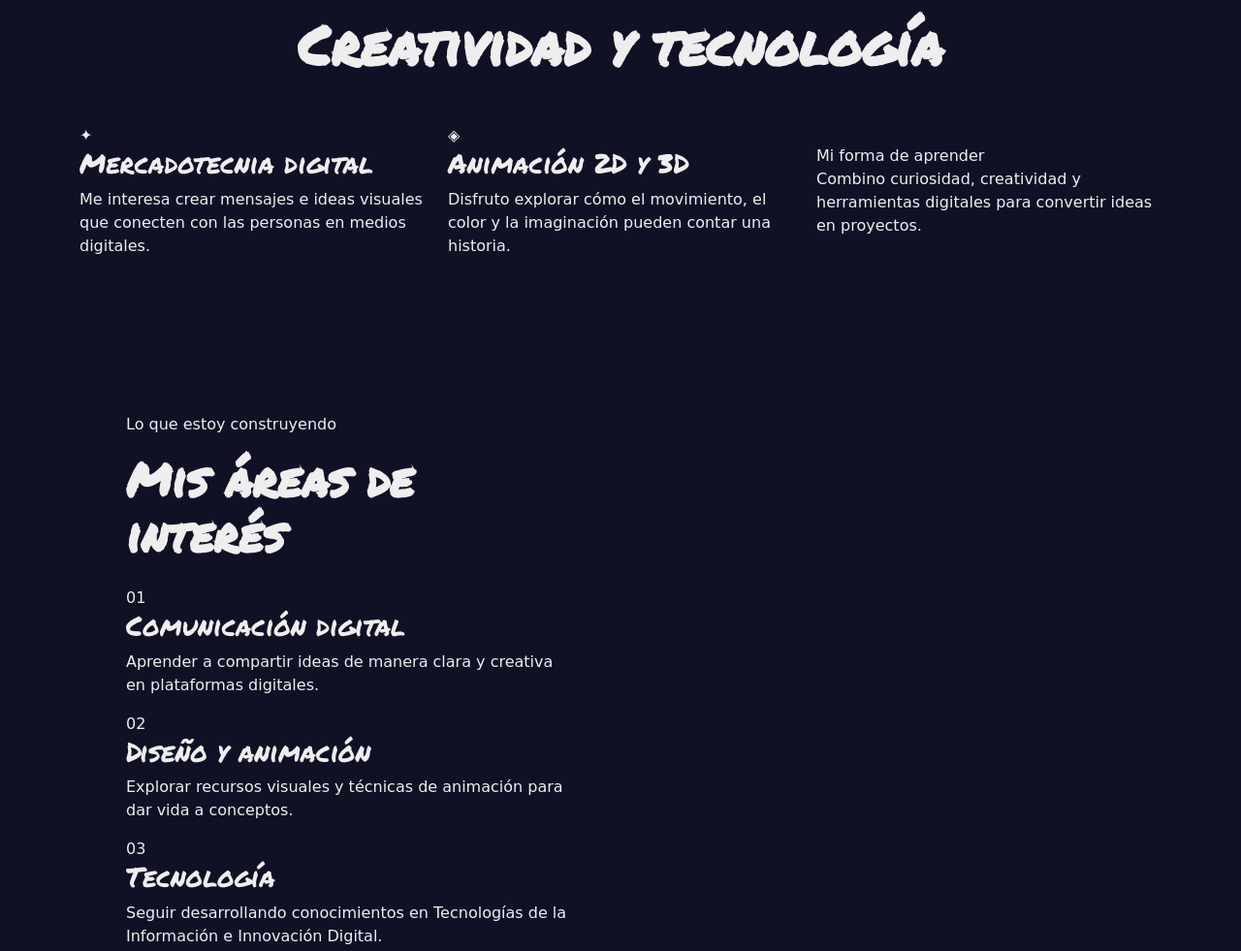
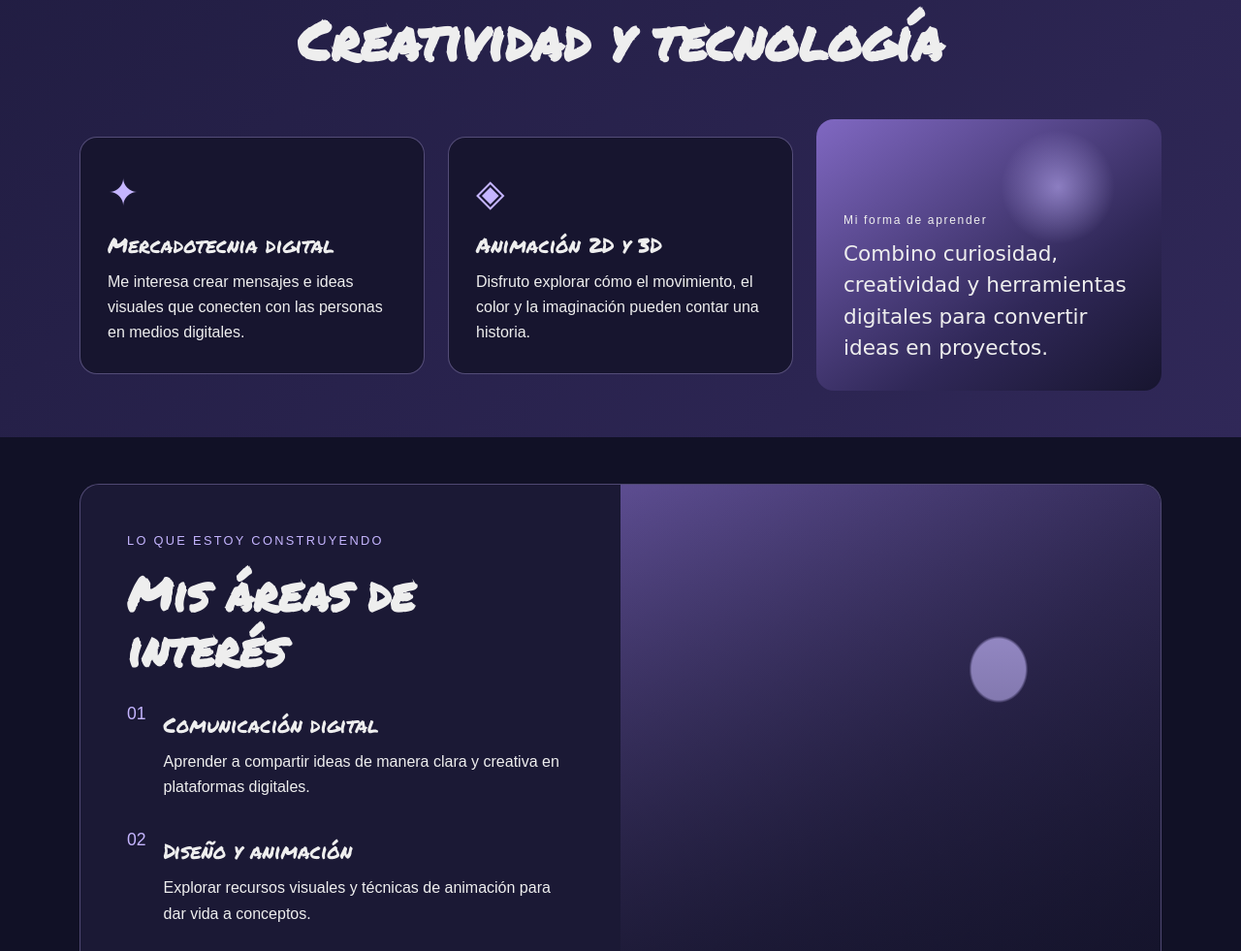
Before and after one commit to Irumasz/portafolio-irumasz, a plain HTML site: page index.html in a window 1280 px wide. Shown: the part 2008-2989 px from the top of the page at 97% size. Drawn offline with nearby package versions, Linux system fonts and the light colour scheme; a web font is replaced by a local one.

Commit message:
Update estilos.css

```diff
--- a/css/estilos.css
+++ b/css/estilos.css
@@ -98,6 +98,111 @@ footer{
     text-align: center;
     margin-bottom: 30px;
 }
+.seccion-creativa{
+    background: linear-gradient(135deg, #211d42, #302858);
+}
+
+.etiqueta-seccion{
+    color: #c5b5ff;
+    font-family: Arial, sans-serif;
+    font-size: .8rem;
+    letter-spacing: .18em;
+    text-transform: uppercase;
+}
+
+.bloque-idea{
+    background-color: #17152f;
+    border: 1px solid rgba(197,181,255,.35);
+    border-radius: 18px;
+    padding: 28px;
+}
+
+.bloque-idea h3,
+.habilidad-item h3{
+    font-size: 1.35rem;
+    margin: 12px 0;
+}
+
+.bloque-idea p,
+.habilidad-item p{
+    font-family: Arial, sans-serif;
+    line-height: 1.65;
+    margin-bottom: 0;
+}
+
+.icono-idea{
+    color: #c5b5ff;
+    font-family: Arial, sans-serif;
+    font-size: 2.4rem;
+}
+
+.panel-creatividad{
+    min-height: 280px;
+    border-radius: 18px;
+    padding: 28px;
+    background: radial-gradient(circle at 70% 25%, rgba(197,181,255,.55), transparent 18%), linear-gradient(145deg, #8068c2, #302858 65%, #17152f);
+}
+
+.panel-kicker,
+.panel-habilidades-visual span{
+    font-family: Arial, sans-serif;
+    font-size: .75rem;
+    letter-spacing: .14em;
+}
+
+.panel-creatividad p{
+    font-size: 1.35rem;
+    margin: 10px 0 0;
+}
+
+.panel-habilidades{
+    overflow: hidden;
+    border: 1px solid rgba(197,181,255,.3);
+    border-radius: 20px;
+    background-color: #1b1935;
+}
+
+.habilidad-item{
+    display: flex;
+    gap: 18px;
+    margin-bottom: 28px;
+}
+
+.numero-habilidad{
+    color: #c5b5ff;
+    font-family: Arial, sans-serif;
+    font-size: 1.1rem;
+}
+
+.panel-habilidades-visual{
+    min-height: 430px;
+    padding: 40px;
+    background: linear-gradient(0deg, rgba(17,17,38,.9), rgba(17,17,38,.08)), radial-gradient(ellipse at 70% 30%, #c5b5ff 0 5%, transparent 5.5%), linear-gradient(135deg, #63529a, #342c59 52%, #17152f);
+}
+
+.panel-habilidades-visual p{
+    font-size: 2.2rem;
+    margin: 10px 0 0;
+}
+
+@media (max-width: 767px){
+    #inicio img{
+        width: 65%;
+        margin-bottom: 24px;
+    }
+
+    #intereses{
+        padding: 40px 20px;
+    }
+
+    #youtube{
+        height: 240px;
+    }
+
+    .panel-habilidades-visual{
+        min-height: 280px;
+    }
+}
 
 #youtube{
     width: 90%;
```
